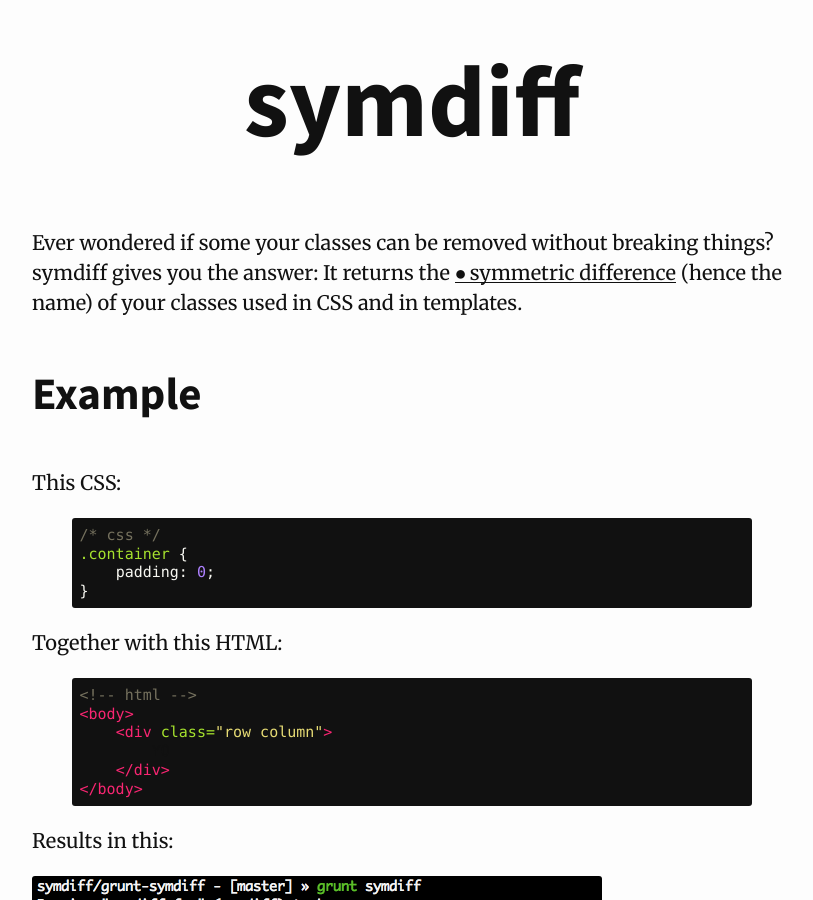
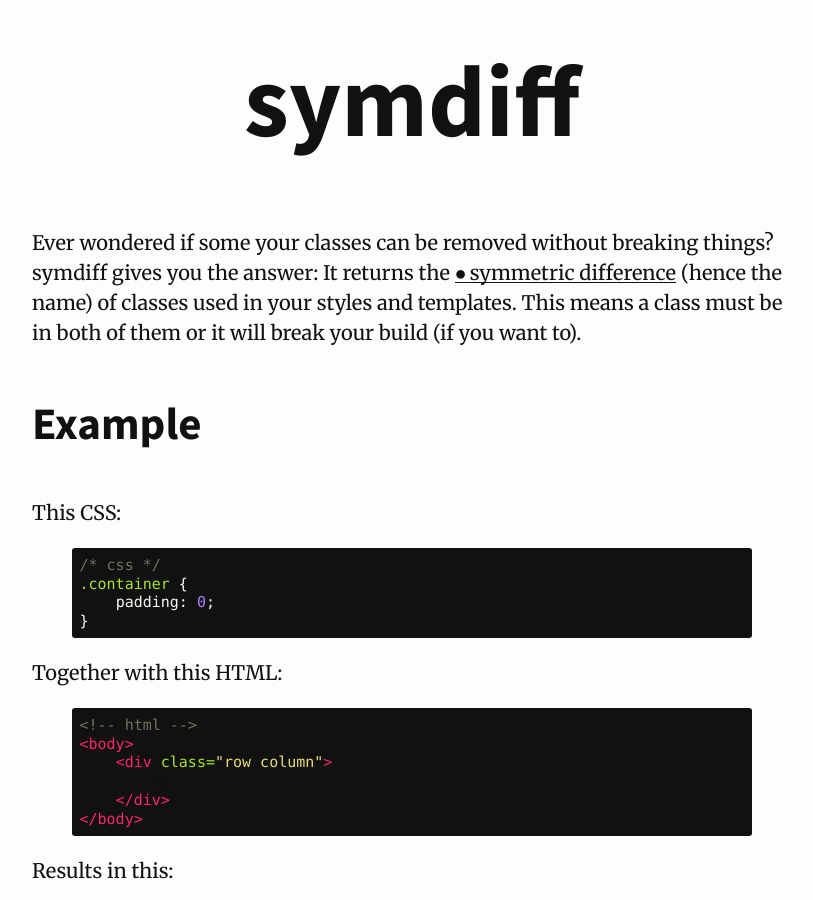
Before and after one commit to symdiff/symdiff.github.io, a Jekyll site: the page built from index.md, in a window 1280 px wide and 900 px high, scrolled down 357 px. Shown: the whole window, without its empty margins (228-1041 px from the left). Built offline with Jekyll 4.4.1, drawn with Linux system fonts in a browser that asks for light colours.

Commit message:
even simpler

```diff
--- a/index.md
+++ b/index.md
@@ -6,7 +6,7 @@
 
 # symdiff
 
-Ever wondered if some your classes can be removed without breaking things? symdiff gives you the answer: It returns the [symmetric difference](http://en.wikipedia.org/wiki/Symmetric_difference) (hence the name) of your classes used in CSS and in templates.
+Ever wondered if some your classes can be removed without breaking things? symdiff gives you the answer: It returns the [symmetric difference](http://en.wikipedia.org/wiki/Symmetric_difference) (hence the name) of classes used in your styles and templates. This means a class must be in both of them or it will break your build (if you want to).
 
 ### Example
 
```
